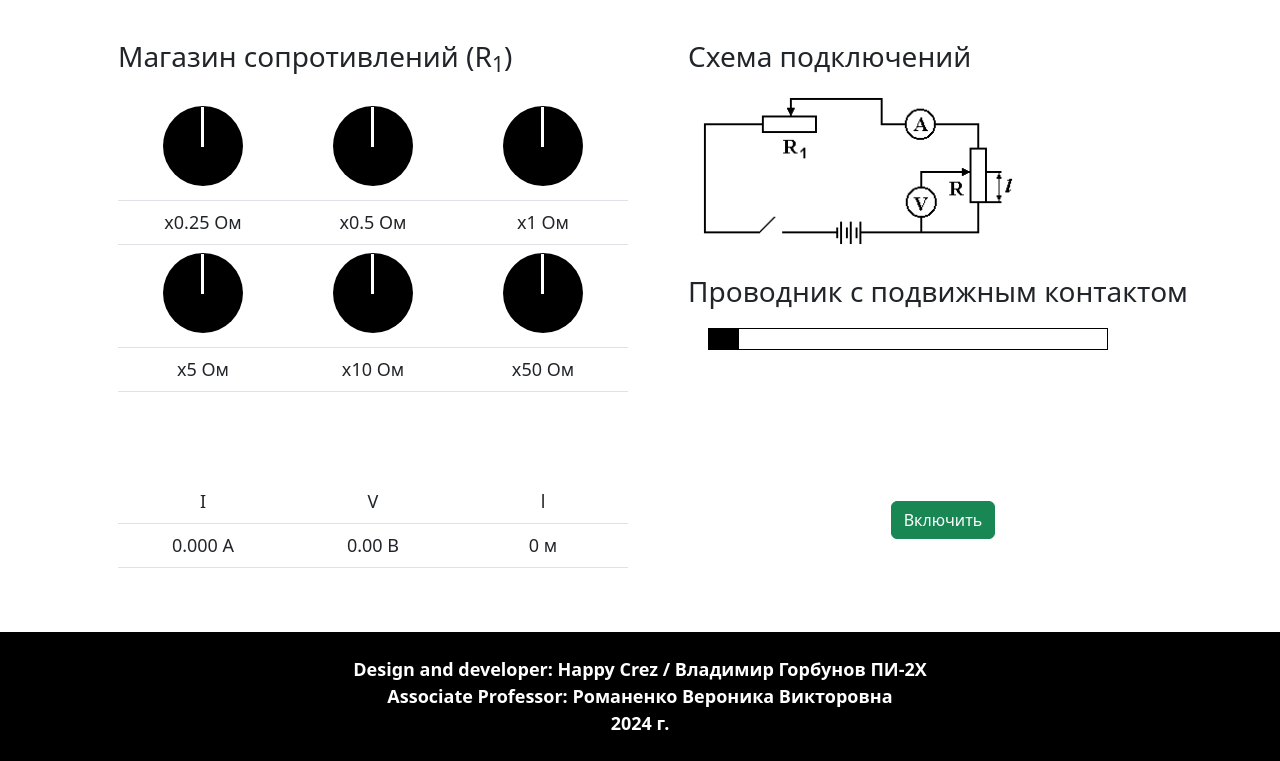
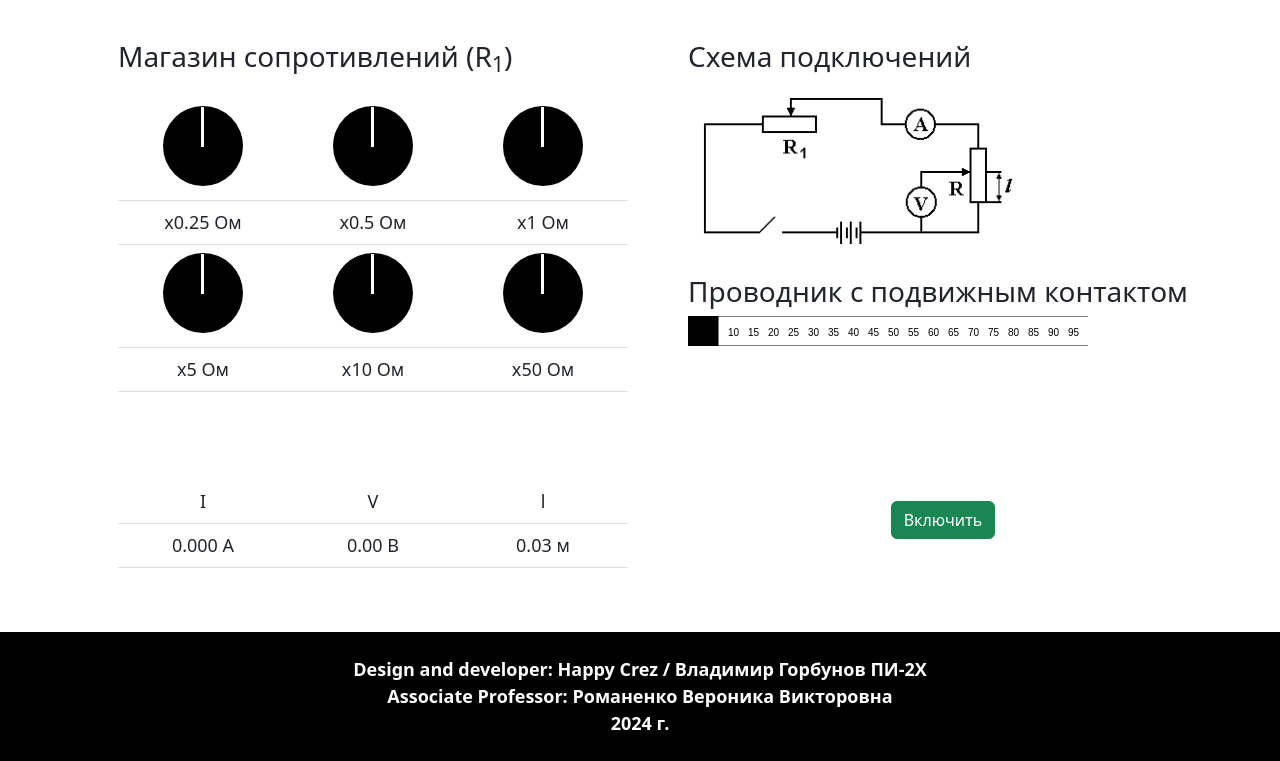
Before and after one commit to HappyCrez/Oms-law, a plain HTML site: page index.html in a window 1280 px wide. Shown: the part 121-882 px from the top of the page. Drawn offline with Linux system fonts and the light colour scheme.

Commit message:
last version with shop of resistances

```diff
--- a/index.html
+++ b/index.html
@@ -40,20 +40,20 @@
                 <ul class="list-group list-group-flush mb-5">
                     <li class="list-group-item">Первая таблица</li>
                     <li class="list-group-item">Необходимо выставить длину проводника - 50см</li>
-                    <li class="list-group-item">1. Выставить сопротивление с помощью магазина сопротивлений, чтобы сила тока стала равна 0.2А</li>
-                    <li class="list-group-item">2. Записать значения в таблицу (таблица дана в методических указаниях)</li>
-                    <li class="list-group-item">3. Уменьшить длину проводника на 5см и повторить действия с пункта 1 (всего 10 измерений)</li>
+                    <li class="list-group-item">1. Выставить сопротивление с помощью магазина сопротивлений, чтобы сила тока стала равна 0.198А</li>
+                    <li class="list-group-item">2. Записать значения силы тока и напряжения в таблицу (таблица дана в методических указаниях)</li>
+                    <li class="list-group-item">3. Каждый раз, уменьшая длину проводника на 5см, повторять действия пунктов 1-3 (всего 10 измерений)</li>
                 </ul>
 
                 <ul class="list-group list-group-flush mb-5">
                     <li class="list-group-item">Вторая таблица</li>
-                    <li class="list-group-item">Необходимо выставить длину проводника в отрезке 40-50см</li>
-                    <li class="list-group-item">1. Изменять значение силы тока в цепи с помощью магазина сопротивлений, соблюдая равномерное уменьшение силы тока</li>
+                    <li class="list-group-item">Необходимо выставить длину проводника в интервале 40-50см</li>
+                    <li class="list-group-item">1. Изменять значение силы тока в цепи с помощью магазина сопротивлений, добавляя по одному ому</li>
                     <li class="list-group-item">2. Записывать значения силы тока и напряжения в таблицу (таблица дана в методических указаниях)</li>
                 </ul>
 
                 <ul class="list-group list-group-flush mb-5">
-                    <li class="list-group-item">Примечания:</li>
+                    <li class="list-group-item">Данные установки:</li>
                     <li class="list-group-item">Вольтметр, класс точности 1.5, предельное значение 1.5В</li>
                     <li class="list-group-item">Амперметр, класс точности 1.5, предельное значение 0.25А</li>
                     <li class="list-group-item">Линейка, систематическая ошибка - 0.5мм</li>
@@ -90,13 +90,11 @@
                                 </button>
                             </td>
                         </tr>
-
                         <tr>
                             <td> x0.25 Ом </td>
                             <td> x0.5  Ом </td>
                             <td> x1    Ом </td>
                         </tr>
-
                         <tr>
                             <td>
                                 <button class="patron" id="patron_3">
@@ -114,7 +112,6 @@
                                 </button>
                             </td>
                         </tr>
-
                         <tr>
                             <td> x5  Ом </td>
                             <td> x10 Ом </td>
@@ -129,9 +126,7 @@
                     <img src="assets/scheme.png" />
                     <div>
                         <h3 class="mt-4">Проводник с подвижным контактом</h3>
-                        <div id="track">
-                            <div id="thumb"></div>
-                        </div>
+                        <canvas id="canvas"><!-- Wire with movement contact --></canvas>
                     </div>
                 </div>
             </div>
--- a/js/backend.js
+++ b/js/backend.js
@@ -6,10 +6,17 @@ const ammeter = document.getElementById('ammeter');
 const voltmeter = document.getElementById('voltmeter');
 const length = document.getElementById('length');
 
+// Scroll bar
+const canvas = document.getElementById('canvas');
+const ctx = canvas.getContext('2d');
+
+const CANVAS_WIDTH = 400
+const CANVAS_HEIGHT = 30
+
 const battery_volts = 1.6, battery_ampers = 0.250, circuit_resistance = 0.1;
 const wire_resistivity = 1.12, wire_S = 0.075;      // both in 10^(-6)
 const wire_resDivedS = wire_resistivity / wire_S;   // it's devide, so extent doesn't matter
-let resistance_val = 0, wire_len = 0;
+let resistance_val = 0, wire_len = 0.03;
 
 const turnBtn = document.getElementById('turnBtn');
 
@@ -39,6 +46,9 @@ function setup() {
         patrons.push(0);
         document.getElementById('patron_' + (i)).addEventListener('click', changeResistance);
     }
+
+    canvas.width = CANVAS_WIDTH;
+    canvas.height = CANVAS_HEIGHT;
 }
 setup();
 
@@ -113,16 +123,40 @@ function updateResistance(angle, index) {
     calculate();
 }
 
+function updateCanvas() {
+    // clear rectangle
+    ctx.beginPath();
+    ctx.fillStyle = "#FFFFFF";
+    ctx.rect(0, 0, CANVAS_WIDTH, CANVAS_HEIGHT);
+    ctx.fill();
+    ctx.closePath();
+
+    // thumb move
+    ctx.beginPath();
+    ctx.fillStyle = "#000000";
+    for (let i = 5; i <= 100; i += 5)
+        ctx.fillText(i.toString(), i*CANVAS_WIDTH/100, CANVAS_HEIGHT / 2 + 5);
+    ctx.rect(x, 0, THUMB_WIDTH, CANVAS_HEIGHT);
+    ctx.fill();
+
+    // Up and down bounds
+    ctx.moveTo(0, 0);
+    ctx.lineTo(CANVAS_WIDTH, 0);
+    ctx.moveTo(0, CANVAS_HEIGHT);
+    ctx.lineTo(CANVAS_WIDTH, CANVAS_HEIGHT);
+    ctx.stroke();
+    ctx.closePath();
+}
+
 // scroll bar - linear to change wire_len
-let track = document.getElementById('track');
-let thumb = document.getElementById('thumb');
-const rightThumbBound = track.offsetWidth - thumb.offsetWidth;
-const linearStep = track.offsetWidth;
+const THUMB_WIDTH = 30;
+const RIGHT_THUMB_BOUND = CANVAS_WIDTH - THUMB_WIDTH;
 let isClicked = false;
 let clickPointX = 0, clickPointY = 0;
 let dx;
+let x = 0;
 
-thumb.onmousedown = function (event) {
+canvas.onmousedown = function (event) {
     isClicked = true;
     clickPointX = event.clientX;
     clickPointY = event.clientY;
@@ -130,16 +164,13 @@ thumb.onmousedown = function (event) {
 
 document.onmousemove = function (event) {
     if (!isClicked) return;
-    let x = (event.pageX - track.offsetLeft);
-
+    x = (event.pageX - canvas.offsetLeft);
 
     // check bounds
     if (x < 0) x = 0;
-    if (x > rightThumbBound) x = rightThumbBound;
-    wire_len = (x/linearStep).toFixed(2);
+    if (x > RIGHT_THUMB_BOUND) x = RIGHT_THUMB_BOUND;
+    wire_len = (x/CANVAS_WIDTH + 0.03).toFixed(2);
     calculate();
-
-    thumb.style = 'left: ' + x + "px";
 }
 
 document.onmouseup = function(event) {
@@ -156,5 +187,7 @@ function calculate() {
     updateVoltmeter(volts);
     updateAmmeter(ampers);
     updateWireLen(wire_len);
+
+    updateCanvas();
 }
 calculate();
```
